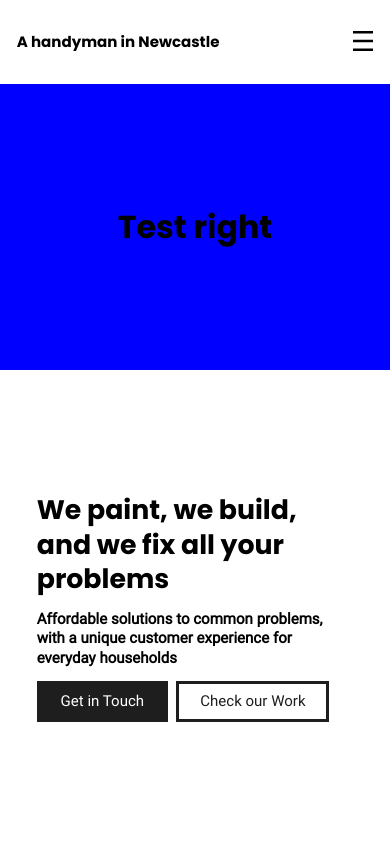
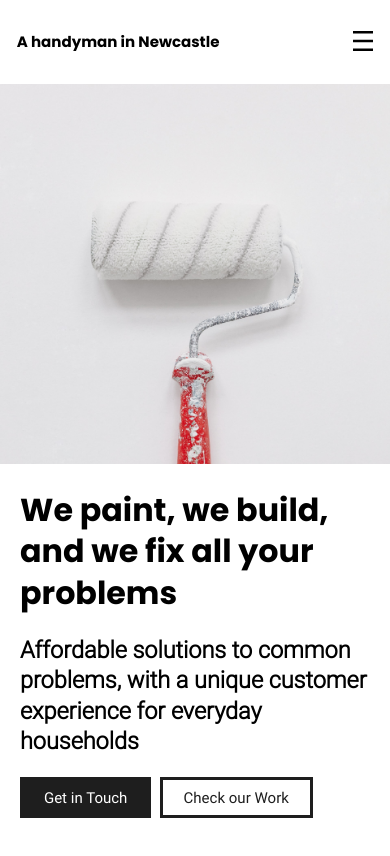
Before and after one commit to pmita/ahandymaninnewcastle, a Next.js app: page / in a window 390 px wide. Shown: the top 856 px of the page. Built offline with nearby package versions, Linux system fonts and the light colour scheme.

Commit message:
styling the banner component

```diff
--- a/components/Banner/component.tsx
+++ b/components/Banner/component.tsx
@@ -5,15 +5,16 @@ const Banner = () => {
   return (
     <section className={styles.banner}>
       <div className={styles.bannerLeft}>
-        <h2>We paint, we build, and we fix all your problems</h2>
-        <h4>Affordable solutions to common problems, with a unique customer experience for everyday households</h4>
-        <div className={styles.callToActionButtons}>
-          <button className="btn primary">Get in Touch</button>
-          <button className="btn secondary">Check our Work</button>
+        <div className={styles.content}>
+          <h1>We paint, we build, and we fix all your problems</h1>
+          <h3>Affordable solutions to common problems, with a unique customer experience for everyday households</h3>
+          <div className={styles.callToActionButtons}>
+            <button className="btn primary">Get in Touch</button>
+            <button className="btn secondary">Check our Work</button>
+          </div>
         </div>
       </div>
       <div className={styles.bannerRight}>
-        <h1>Test right</h1>
       </div>
     </section>
   );
--- a/components/Banner/styles.module.scss
+++ b/components/Banner/styles.module.scss
@@ -14,16 +14,20 @@
 }
 
 .bannerLeft{
-  // background-color: red;
   padding: 0 5rem;
-  max-width: 450px;
   @include flex(column, center, flex-start, 2.5rem);
-  h2{
+}
+
+.content{
+  max-width: 500px;
+  @include flex(column, center, flex-start, 2.5rem);
+  h1{
     font-family: 'Poppins-Bold', sans-serif;
     line-break: normal;
   }
-  h4{
-    font-family: 'Roboto-Regular', sans-serif;
+  h3{
+    font-size: 2.8rem;
+    font-family: 'Roboto-Light', sans-serif;
     line-break: normal;
   }
   .callToActionButtons{
@@ -32,8 +36,9 @@
 }
 
 .bannerRight{
-  background-color: blue;
   @include flex(column, center, center);
+  background-image: url("/assets/images/PaintBrush.jpg");
+  @include position(center, no-repeat, cover);
 }
 
 @media only screen and (max-width: 768px){
@@ -42,6 +47,8 @@
   }
 
   .bannerLeft{
+    max-height: calc(90vh / 2);
+    padding: 0 2rem;
     order: 2;
     align-self: center;
     gap: 1.5rem;
@@ -56,12 +63,10 @@
 }
 
 @media only screen and (max-width: 450px){
-  .banner{
-    @include flex(column, center, stretch);
-  }
-
   .bannerLeft{
-    padding: 0 2rem;
-    max-width: 350px;
+    .content{
+      padding: 0rem;
+      max-width: 350px;
+    }
   }
 }
```
Also changed, not shown: public/assets/images/PaintBrush.jpg (added).
